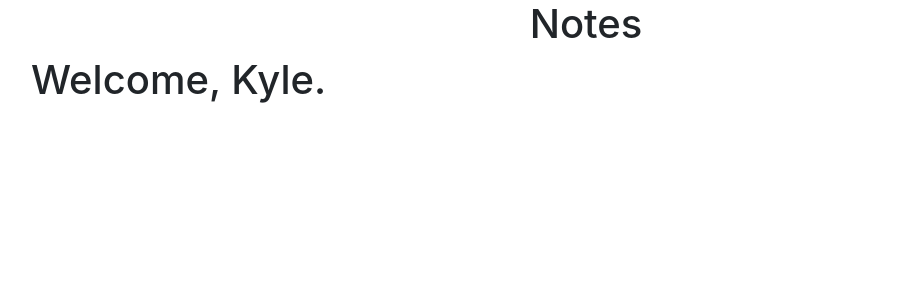
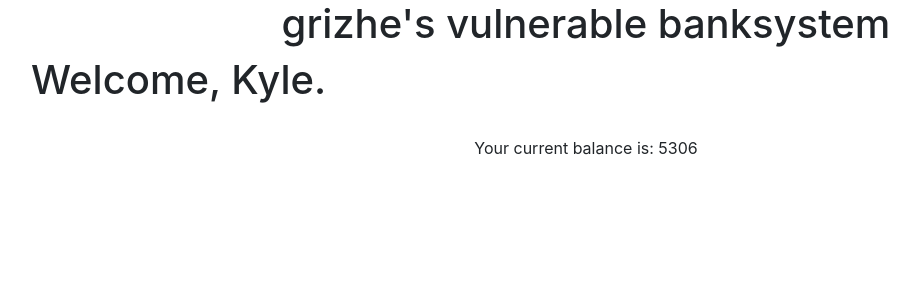
Before and after one commit to wahgs/bankSystem, a Flask app: page /home in a window 1280 px wide. Shown: the part 56-356 px from the top of the page, without its empty margins (54-973 px from the left). Run offline with Flask 2, Linux system fonts and the light colour scheme; a user stored in the database is signed in; data comes from the database, SQL or seed files in the repository; some libraries are stand-ins or nearby versions.

Commit message:
some stuff

```diff
--- a/website/models.py
+++ b/website/models.py
@@ -18,4 +18,5 @@ class User(db.Model, UserMixin):
     email = db.Column(db.String(150), unique=True)
     password = db.Column(db.String(150))
     first_name = db.Column(db.String(150))
+    balance = db.Column(db.Integer())
     notes = db.relationship('Note')
--- a/website/templates/home.html
+++ b/website/templates/home.html
@@ -1,5 +1,7 @@
 {% extends "base.html" %} {% block title %}Home{% endblock %} {% block content
     %}
-    <h1 align="center">Notes</h1>
+    <h1 align="center">grizhe's vulnerable banksystem</h1>
     <h1>Welcome, {{firstName.title()}}.</h1>
+    </br>
+    <div align="center"> Your current balance is: {{balance}}</div>
     {% endblock %}
--- a/website/views.py
+++ b/website/views.py
@@ -6,6 +6,7 @@ from .models import Note, User
 from . import db
 import json
 import jsonify
+import random
 
 
 views = Blueprint('views', __name__)
@@ -26,5 +27,15 @@ def home():
     if request.method == 'POST':
         #for returns
         pass
+
     else:
-        return render_template("home.html", firstName=current_user.first_name, user=current_user)
+        #if the user has a balance set.
+        if current_user.balance:
+            return render_template("home.html", firstName=current_user.first_name, user=current_user, balance=current_user.balance)
+        #if the user does not have a balance
+        elif not current_user.balance:
+            #creates a balance and assigns it to the current user.
+            balance = random.randint(1,10000)
+            current_user.balance = balance
+            db.session.commit()
+            return render_template("home.html", firstName=current_user.first_name, user=current_user, balance=current_user.balance)
```
Also changed, not shown: website/auth.py (+10 -0 lines), website/__init__.py (line endings or trailing spaces).
